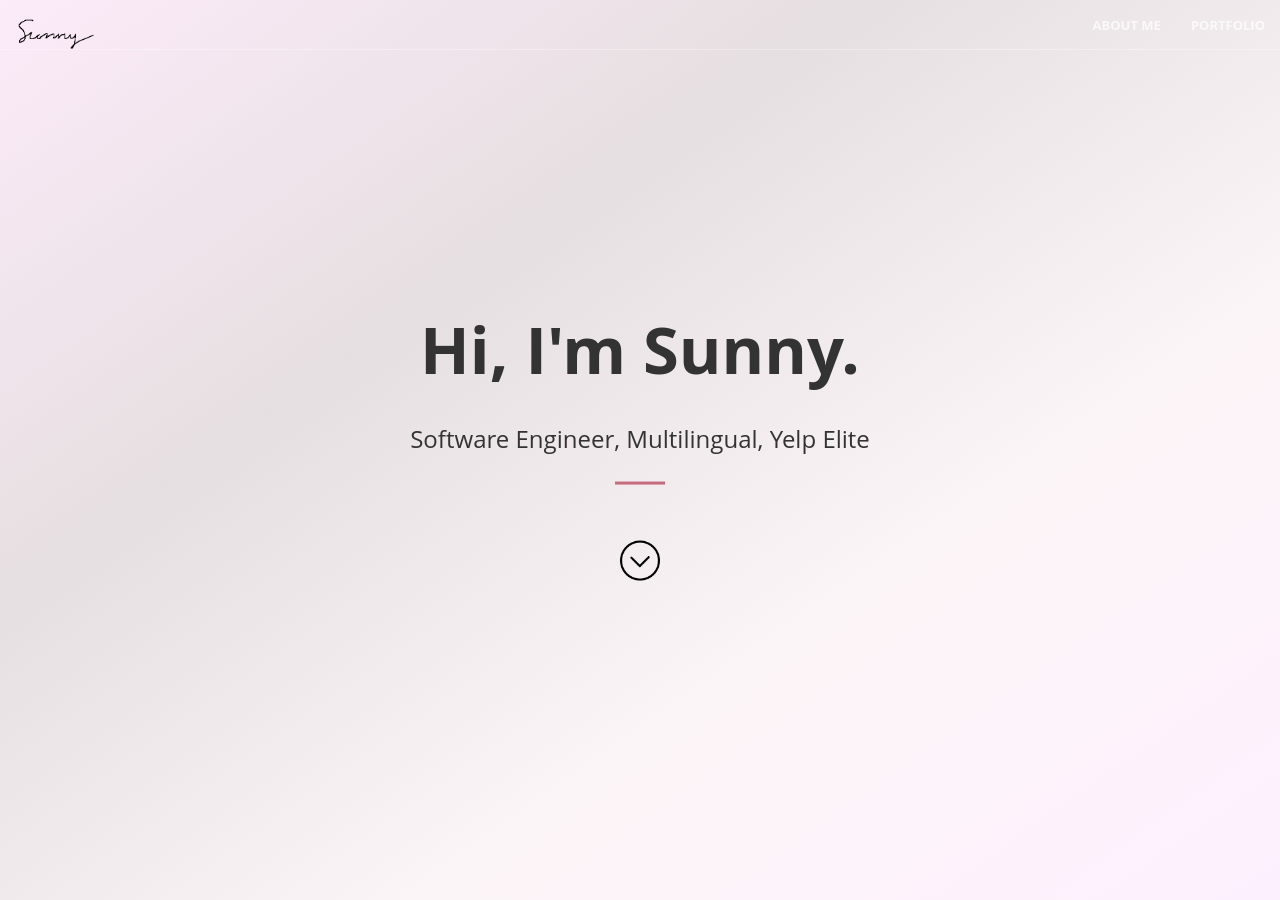
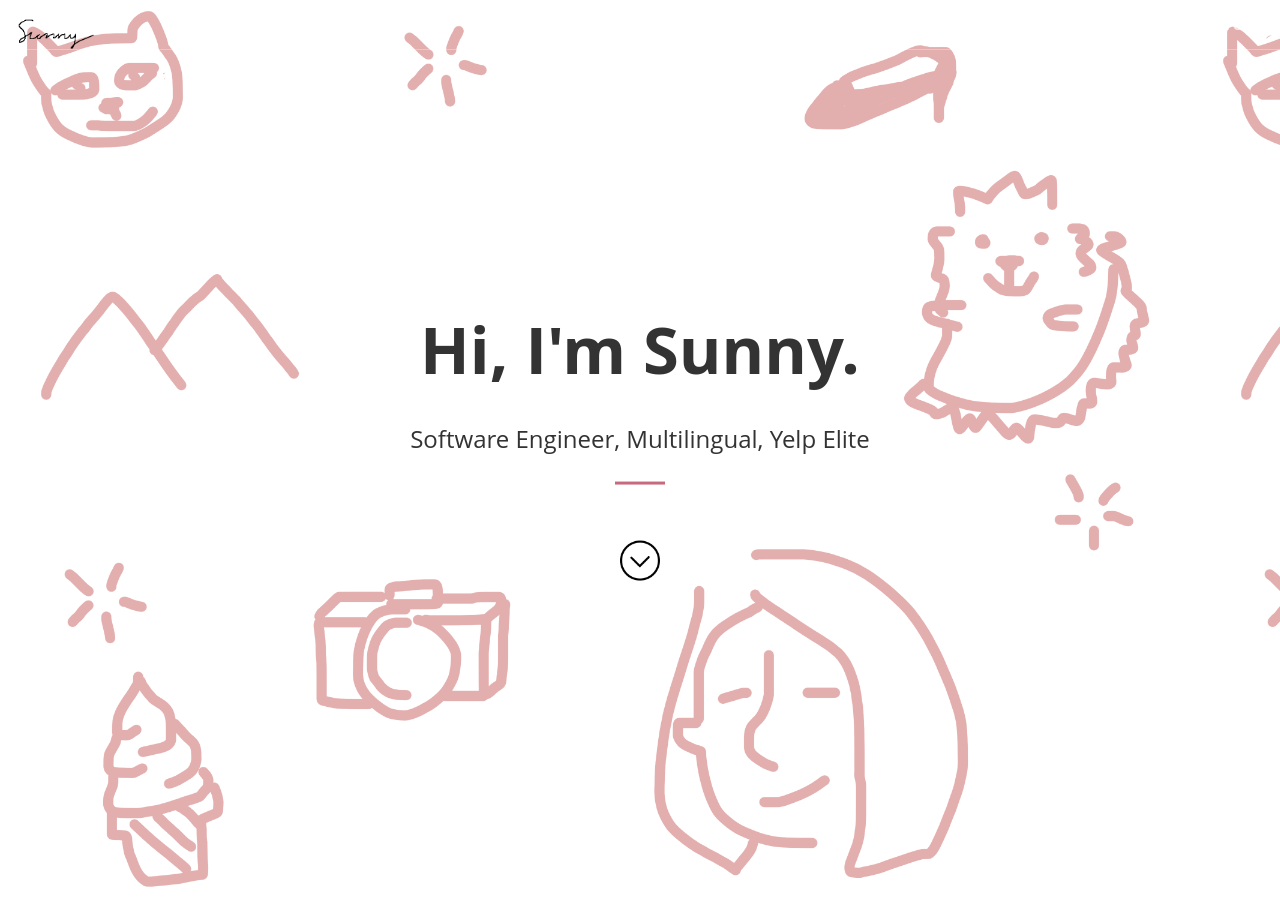
Before and after one commit to sunny-hong/sunny-hong.github.io, a Jekyll site: the page index.html, which Jekyll copies as it is, in a window 1280 px wide and 900 px high. Built offline with Jekyll 4.4.1, drawn with Linux system fonts in a browser that asks for light colours; some web fonts are replaced.

Commit message:
Update to show website graphics

```diff
--- a/css/creative.css
+++ b/css/creative.css
@@ -275,12 +275,13 @@ header .header-content .header-content-inner p {
 }
 .bg-pink {
     background-color: rgb(230,223,225); /* E6DFE1 */
-    background-size: contain;
-    background-image: url("../img/Website Graphics2.png");
     background: -webkit-linear-gradient(left top,#FcEBF9, rgb(230,223,225) , #FCF5F7, #FdF0Fe); /* For Safari 5.1 to 6.0 */
     background: -o-linear-gradient(bottom right , #FcEBF9,rgb(230,223,225), #FCF5F7, #FdF0Fe); /* For Opera 11.1 to 12.0 */
     background: -moz-linear-gradient(bottom right, #FcEBF9,rgb(230,223,225), #FCF5F7, #FdF0Fe); /* For Firefox 3.6 to 15 */
     background: linear-gradient(to bottom right,#FcEBF9, rgb(230,223,225) , #FCF5F7, #FdF0Fe); /* Standard syntax */
+
+    background-size: contain;
+    background-image: url("../img/Website Graphics2.png");
 }
 #projects {
     color: #373737;
```
